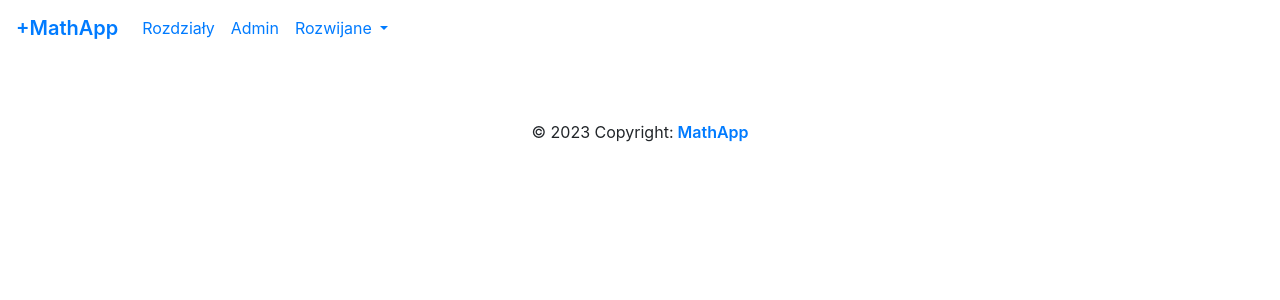
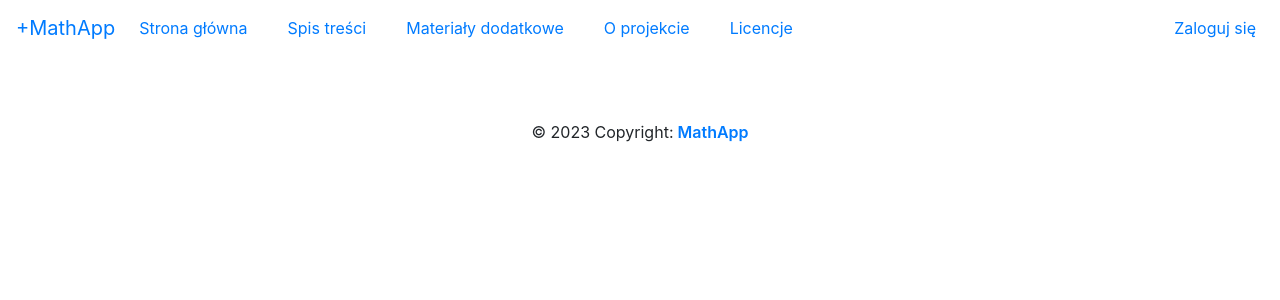
Before and after one commit to drezi29/mathapp, a Django app: template mathapp/templates/base.html in a window 1280 px wide. Shown: the top 300 px of the page. Run offline with Django 3.2, Linux system fonts and the light colour scheme; the template is opened without the code that fills it, so the values that code supplies are empty.

Commit message:
feat(base template): navbar modifications

```diff
--- a/mathapp/templates/base.html
+++ b/mathapp/templates/base.html
@@ -13,37 +13,43 @@
     </head>
     <body>
         <nav class="navbar navbar-expand-xl navbar-custom">
-            <a class="navbar-brand" style="font-weight: 600;" href="" >+MathApp</a>
+            <a class="navbar-brand" href="{% url 'home_page' %}" >+MathApp</a>
             <button class="custom-toggler navbar-toggler" type="button" data-toggle="collapse" data-target="#navbarNavDropdown" aria-controls="navbarNavDropdown" aria-expanded="false" aria-label="Toggle navigation">
             <span class="navbar-toggler-icon"></span>
             </button>
             <div class="collapse navbar-collapse" id="navbarNavDropdown">
+                <ul class="navbar-nav ">
+                    <li class="nav-item mr-xl-4">
+                        <a class="nav-link" href="{% url 'home_page' %}">Strona główna</a>
+                    </li>
+                    <li class="nav-item mr-xl-4">
+                        <a class="nav-link" href="{% url 'chapters:chapter-list' %}">Spis treści</a>
+                    </li>
+                    <li class="nav-item mr-xl-4">
+                        <a class="nav-link" href="{% url 'chapters:chapter-list' %}">Materiały dodatkowe</a>
+                    </li>
+                    <li class="nav-item mr-xl-4">
+                        <a class="nav-link" href="{% url 'chapters:chapter-list' %}">O projekcie</a>
+                    </li>
+                    <li class="nav-item mr-xl-4">
+                        <a class="nav-link" href="{% url 'admin:index' %}">Licencje</a>
+                    </li>
+                </ul>
+                <div class="collapse navbar-collapse justify-content-end">
                     <ul class="navbar-nav">
                         <li class="nav-item">
-                  <a class="nav-link" href="{% url 'chapters:chapter-list' %}">Rozdziały</a>
-                </li>
-                <li class="nav-item">
-                  <a class="nav-link" href="{% url 'admin:index' %}">Admin</a>
-                </li>
-                <li class="nav-item dropdown">
-                  <a class="nav-link dropdown-toggle" href="#" id="navbarDropdownMenuLink" role="button" data-toggle="dropdown" aria-haspopup="true" aria-expanded="false">
-                    Rozwijane
-                  </a>
-                  <div class="dropdown-menu" aria-labelledby="navbarDropdownMenuLink">
-                    <a class="dropdown-item" href="#">Action</a>
-                    <a class="dropdown-item" href="#">Another action</a>
-                    <a class="dropdown-item" href="#">Something else here</a>
-                  </div>
+                        <a class="nav-link" href="{% url 'chapters:chapter-list' %}">Zaloguj się</a>
                         </li>
                     </ul>
                 </div>
+            <div>
         </nav>
     <div>
     {% block content %}
     {% endblock %}
     </div>
     <footer class="page-footer font-small blue mt-5">
-            <div class="footer-copyright text-center py-3">© 2023 Copyright:<a style="font-weight: 600;" href="/"> MathApp</a>
+    <div class="footer-copyright text-center py-3">© 2023 Copyright:<a style="font-weight: 600;" href="{% url 'home_page' %}"> MathApp</a>
     </div>
     </footer>
     <script src="https://polyfill.io/v3/polyfill.min.js?features=es6"></script>
```
Lines whose indentation alone changed are shown as unchanged.
